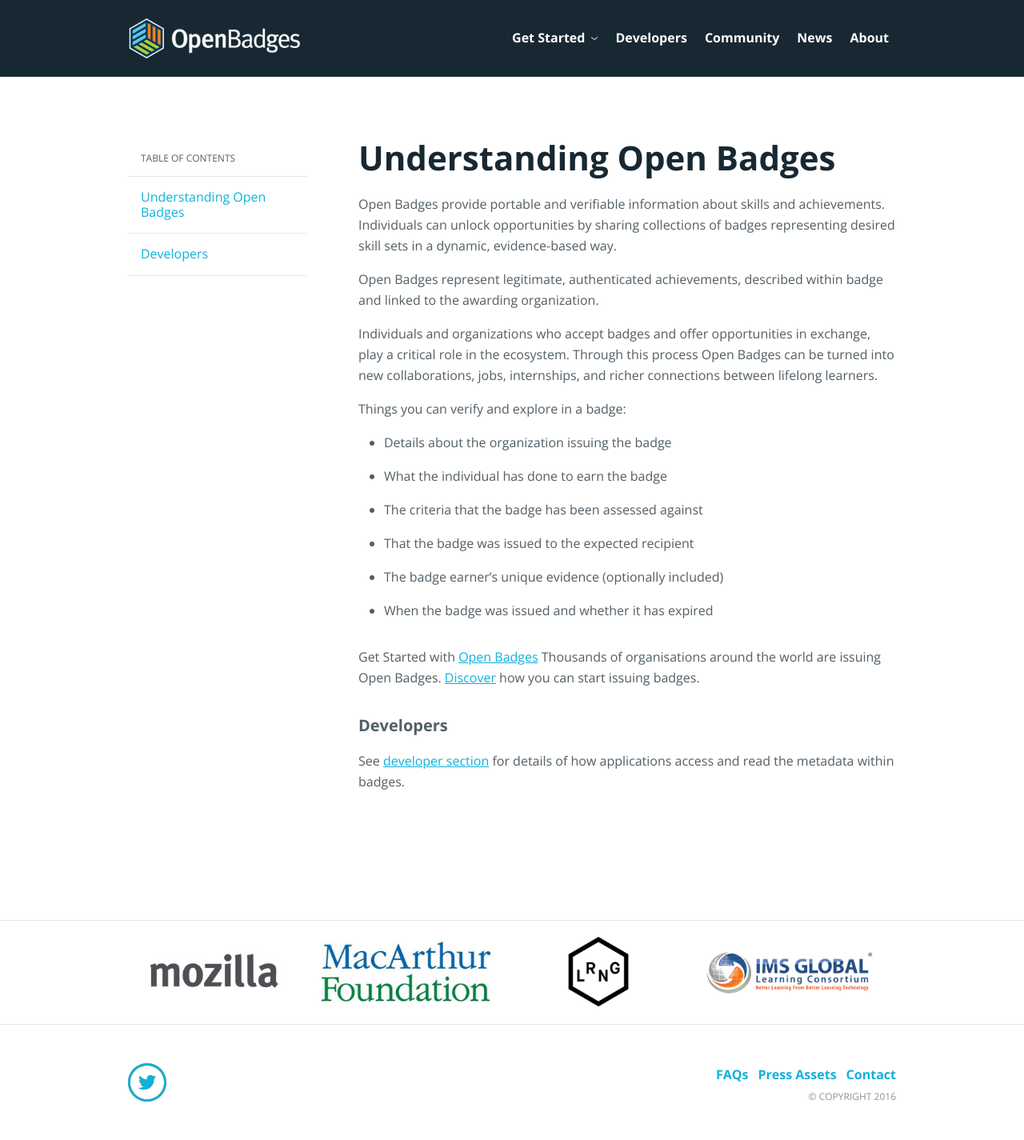
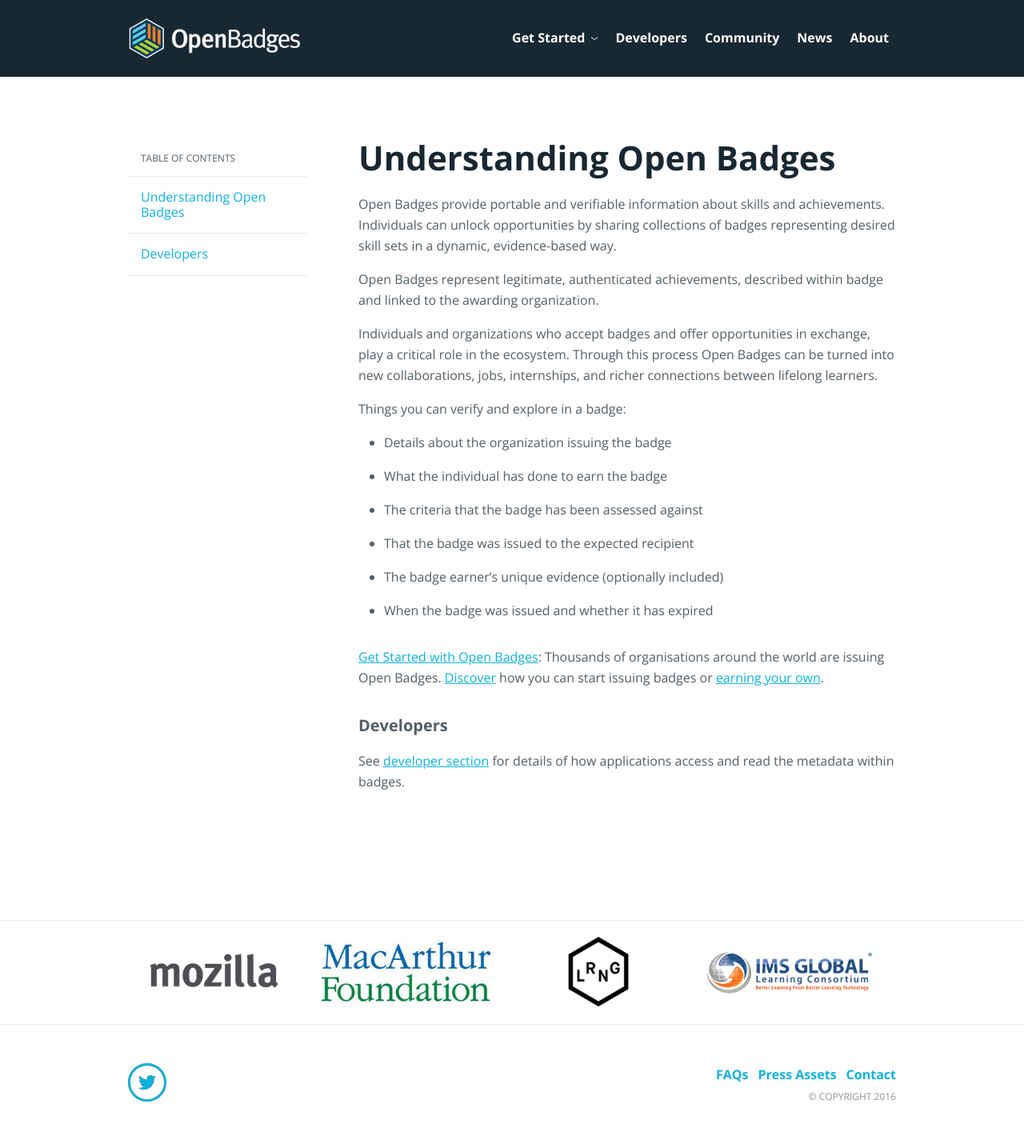
Before and after one commit to mozilla/openbadges.org-static, a Jekyll site: the page built from get-started/understanding-badges/index.md, in a window 1280 px wide. Shown: the whole page at 80% size. Built offline with Jekyll 4.4.1, drawn with Linux system fonts in a browser that asks for light colours.

Commit message:
Fix broken links: Developers and Understanding Badges

```diff
--- a/get-started/understanding-badges/index.md
+++ b/get-started/understanding-badges/index.md
@@ -24,9 +24,8 @@
 * When the badge was issued and whether it has expired
 
 
-Get Started with [Open Badges](https://docs.google.com/document/d/1r2PoGQaGr-ExoCM9pg_P2VdUmz59fhl1tob7b0DvRAs/edit)
-Thousands of organisations around the world are issuing Open Badges. [Discover](https://docs.google.com/document/d/1NvtZKxqGz6fhdmuWqzpig9k7IXpHlR3_LBtRcCzsWx8/edit) how you can start issuing badges.
+[Get Started with Open Badges](../): Thousands of organisations around the world are issuing Open Badges. [Discover](../issuing-badges) how you can start issuing badges or [earning your own](../earning-badges).
 
 <h3 class="title title-secondary" id="developers">Developers</h3>
 
-See [developer section](https://docs.google.com/document/d/1Q9lqa2Jd9ihTc_2m_fvX8oidGy-xnTDSG3l62IyRYVM/edit) for details of how applications access and read the metadata within badges.
+See [developer section]({{ site.baseurl }}/developers/#verification) for details of how applications access and read the metadata within badges.
--- a/index.html
+++ b/index.html
@@ -20,7 +20,7 @@
             <a href="{{ site.baseurl }}/get-started/issuing-badges" class="fourup-issue">
               <div>
                 <h2 class="title title-fill-inherit">Issue</h2>
-                <p>Anyone can create & issue Open Badges to recognize the achievements of others</p>
+                <p>Anyone can create &amp; issue Open Badges to recognize the achievements of others</p>
               </div>
             </a>
           </li>
@@ -35,7 +35,7 @@
           </li>
 
           <li>
-            <a href="{{ site.baseurl }}/get-started/#consuming-badges" class="fourup-understand">
+            <a href="{{ site.baseurl }}/get-started/understanding-badges" class="fourup-understand">
               <div>
                 <h2 class="title title-fill-inherit">Understand</h2>
                 <p>Verify Open Badges and accept them as records of achievement.</p>
```
Also changed, not shown: developers/index.md (+17 -13 lines).
